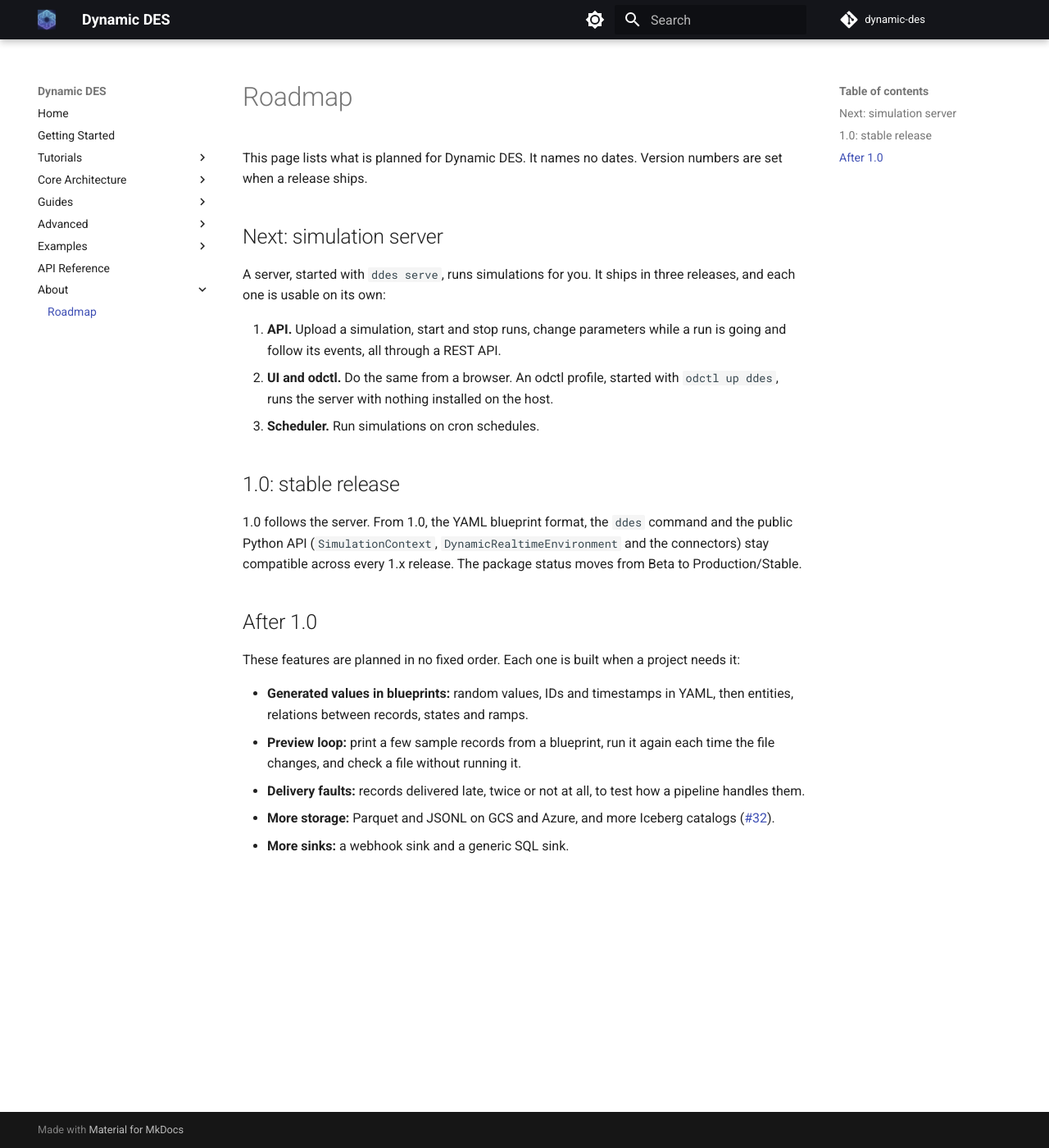
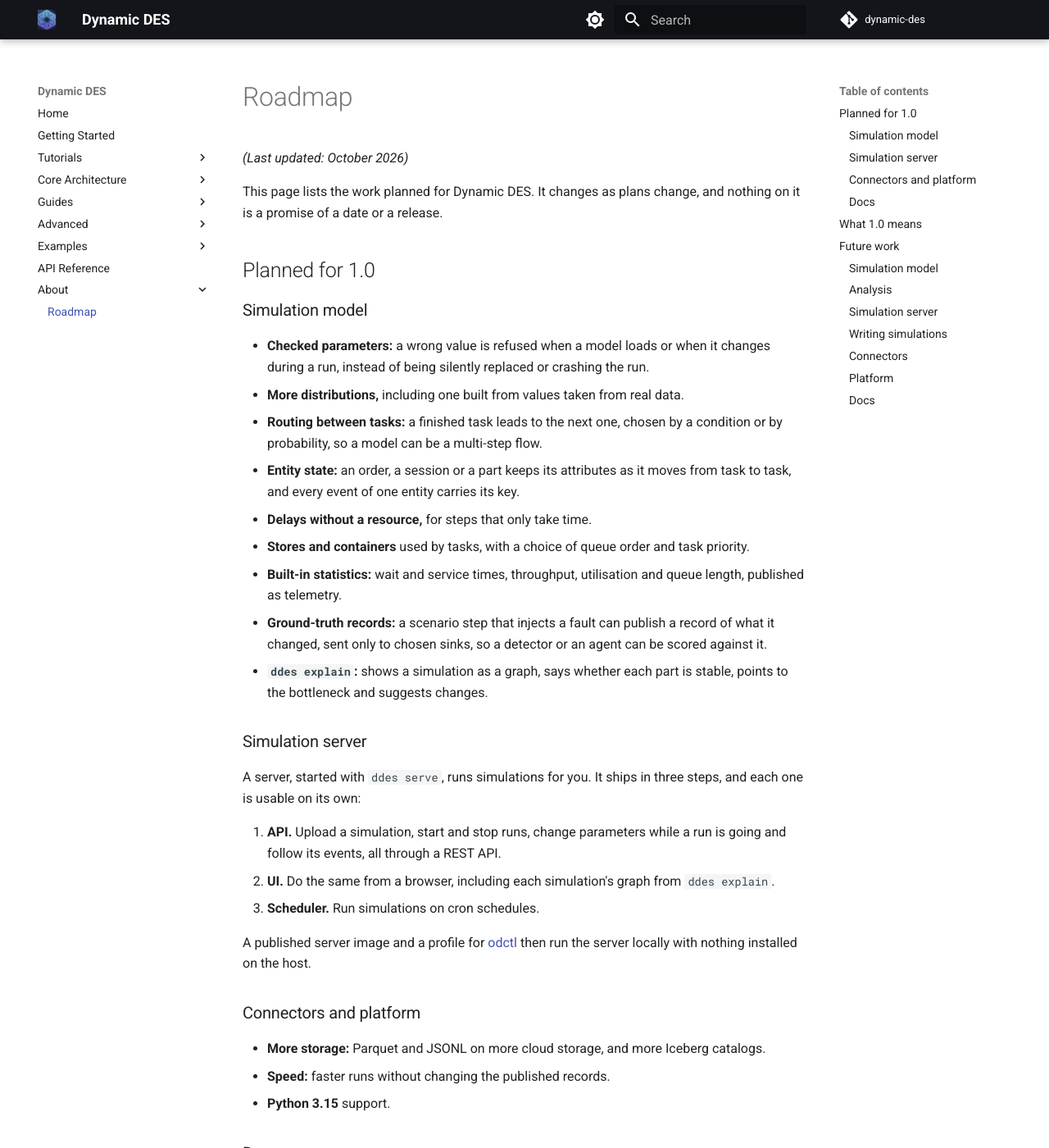
Before and after one commit to jaehyeon-kim/dynamic-des, an MkDocs documentation site: the page built from docs/about/roadmap.md, in a window 1280 px wide and 1400 px high. Shown: the whole window at 82% size. Built offline with MkDocs 1.6.1 and Material for MkDocs 9.7.7, drawn with Linux system fonts in a browser that asks for light colours; comment, search, counter and statistics services are not loaded; the version menu is left out; some of the changed text lies outside the part shown.

Commit message:
Rewrite the roadmap page and README section
Planned for 1.0 and future work, grouped by area, from the revised plans.

```diff
--- a/docs/about/roadmap.md
+++ b/docs/about/roadmap.md
@@ -1,25 +1,90 @@
 # Roadmap
 
-This page lists what is planned for Dynamic DES. It names no dates. Version numbers are set when a release ships.
+*(Last updated: October 2026)*
 
-## Next: simulation server
+This page lists the work planned for Dynamic DES. It changes as plans change, and nothing on it is a promise of a date or a release.
 
-A server, started with `ddes serve`, runs simulations for you. It ships in three releases, and each one is usable on its own:
+## Planned for 1.0
+
+### Simulation model
+
+- **Checked parameters:** a wrong value is refused when a model loads or when it changes during a run, instead of being silently replaced or crashing the run.
+- **More distributions,** including one built from values taken from real data.
+- **Routing between tasks:** a finished task leads to the next one, chosen by a condition or by probability, so a model can be a multi-step flow.
+- **Entity state:** an order, a session or a part keeps its attributes as it moves from task to task, and every event of one entity carries its key.
+- **Delays without a resource,** for steps that only take time.
+- **Stores and containers** used by tasks, with a choice of queue order and task priority.
+- **Built-in statistics:** wait and service times, throughput, utilisation and queue length, published as telemetry.
+- **Ground-truth records:** a scenario step that injects a fault can publish a record of what it changed, sent only to chosen sinks, so a detector or an agent can be scored against it.
+- **`ddes explain`:** shows a simulation as a graph, says whether each part is stable, points to the bottleneck and suggests changes.
+
+### Simulation server
+
+A server, started with `ddes serve`, runs simulations for you. It ships in three steps, and each one is usable on its own:
 
 1. **API.** Upload a simulation, start and stop runs, change parameters while a run is going and follow its events, all through a REST API.
-2. **UI and odctl.** Do the same from a browser. An odctl profile, started with `odctl up ddes`, runs the server with nothing installed on the host.
+2. **UI.** Do the same from a browser, including each simulation's graph from `ddes explain`.
 3. **Scheduler.** Run simulations on cron schedules.
 
-## 1.0: stable release
+A published server image and a profile for [odctl](https://github.com/jaehyeon-kim/odctl) then run the server locally with nothing installed on the host.
 
-1.0 follows the server. From 1.0, the YAML blueprint format, the `ddes` command and the public Python API (`SimulationContext`, `DynamicRealtimeEnvironment` and the connectors) stay compatible across every 1.x release. The package status moves from Beta to Production/Stable.
+### Connectors and platform
 
-## After 1.0
+- **More storage:** Parquet and JSONL on more cloud storage, and more Iceberg catalogs.
+- **Speed:** faster runs without changing the published records.
+- **Python 3.15** support.
 
-These features are planned in no fixed order. Each one is built when a project needs it:
+### Docs
+
+- **Concepts:** the simulation building blocks, the queueing behind them, and the distributions.
+- **Tutorials:** from an idea to a stable model with `ddes explain`, and running on the server.
+- **Reference:** the YAML format, the command line and the record format in one place.
+- **`llms.txt`:** an index of these docs for AI assistants.
+
+## What 1.0 means
+
+From 1.0, the YAML blueprint format, the `ddes` command, the public Python API (`SimulationContext`, `DynamicRealtimeEnvironment` and the connectors) and the published record format stay compatible across every 1.x release. The package status moves from Beta to Production/Stable.
+
+## Future work
+
+### Simulation model
+
+- **Breakdowns, schedules and incidents:** failures and repairs, planned maintenance, arrival rates and shifts by time of day, and faults that start at random times.
+- **More flow and resource features:** preemption, batching, matching and splitting, reneging, setup times, and resources chosen by skill.
+- **Reuse, costs and continuous flow:** parts of a model defined once and used several times, costs and energy per resource state, and levels that rise and fall continuously.
+- **Transport on maps:** vehicles that move between locations on real roads and publish their positions.
+- **Data-driven inputs:** arrivals replayed from a file or a database, or taken live from a Kafka topic.
+- **Decisions from outside:** a dispatcher or an agent answers for one order or session, and a run can repeat exactly from a log of those answers.
+- **Trustworthy results:** replications with confidence intervals, a warm-up period, and separate random streams so two versions of a model can be compared fairly.
+
+### Analysis
+
+- **Experiments:** parameter sweeps, experiment designs, optimisation, and calibration against observed data.
+- **Fitting and comparison:** fit distributions to real data, and compare runs and variants.
+
+### Simulation server
+
+- **Visualisation:** animation of a running or recorded simulation, and a map view.
+- **Distributed runs:** workers on several machines.
+
+### Writing simulations
 
 - **Generated values in blueprints:** random values, IDs and timestamps in YAML, then entities, relations between records, states and ramps.
 - **Preview loop:** print a few sample records from a blueprint, run it again each time the file changes, and check a file without running it.
-- **Delivery faults:** records delivered late, twice or not at all, to test how a pipeline handles them.
-- **More storage:** Parquet and JSONL on GCS and Azure, and more Iceberg catalogs ([#32](https://github.com/jaehyeon-kim/dynamic-des/issues/32)).
-- **More sinks:** a webhook sink and a generic SQL sink.
+- **Example gallery and visual builder.**
+- **AI assistants and agents:** a skill that teaches an assistant to write blueprints, and tools that let an agent run and steer simulations.
+
+### Connectors
+
+- **More sinks:** a webhook sink, a generic SQL sink and more.
+- **Delivery faults:** records delivered late, twice, damaged or not at all, to test how a pipeline handles them.
+- **Lineage:** each run reported to OpenLineage and OpenMetadata.
+
+### Platform
+
+- **More speed:** larger changes for faster runs, and a faster runtime for YAML-only blueprints if measurements show the need.
+
+### Docs
+
+- **Reference:** a page for each generator and connector, with examples and the records they produce, and a command-line cheat sheet.
+- **Guides:** generating data at scale, testing pipelines with simulated data, and performance tuning.
```
Also changed, not shown: README.md (+2 -3 lines).
